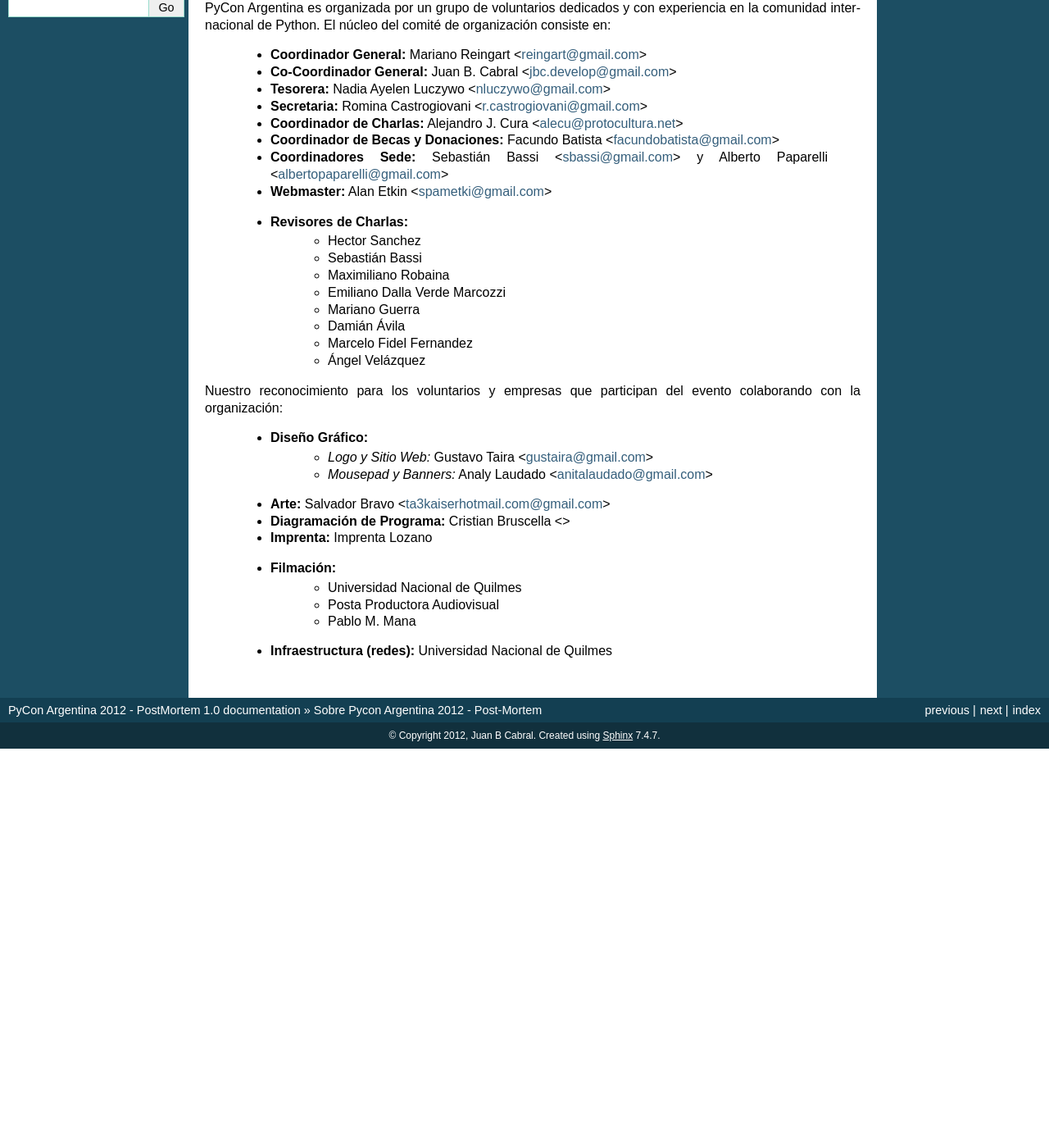
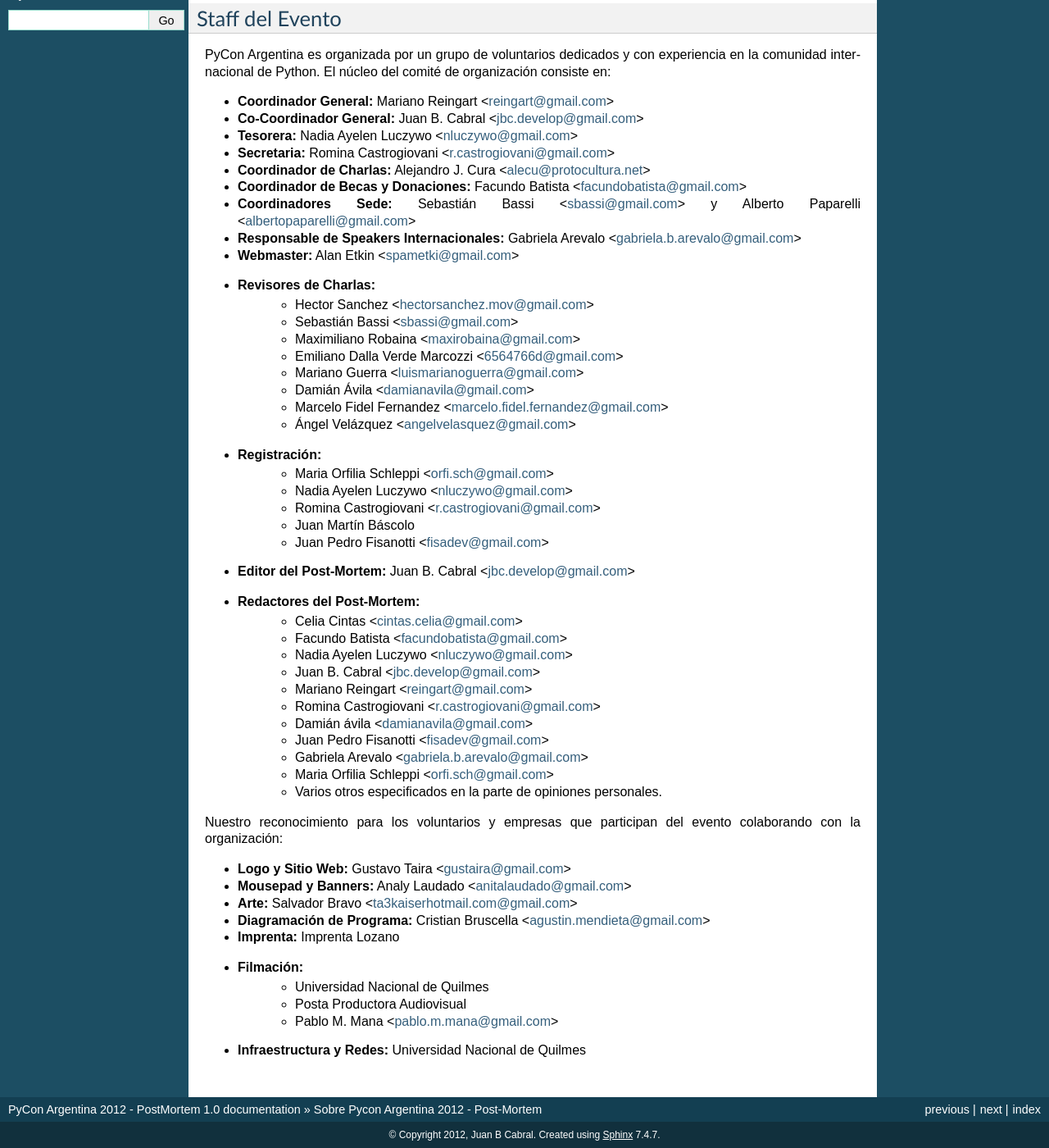
Before and after one commit to leliel12/pyconar20012_postmortem, a Sphinx documentation site: the page built from source/about.rst, in a window 1280 px wide and 1400 px high, scrolled down 352 px. Shown: the whole window at 82% size. Built offline with Sphinx 7.4.7, drawn with Linux system fonts in a browser that asks for light colours; before the commit the page ends 1265 px from its top, so only the background shows below that; some of the changed text lies outside the part shown.

Commit message:
agregados todos los responsables del evento

```diff
--- a/source/about.rst
+++ b/source/about.rst
@@ -12,44 +14,64 @@
 
 Pagina web del evento:
 
-Organizadores
--------------
+Staff del Evento
+----------------
 
 PyCon Argentina es organizada por un grupo de voluntarios dedicados y con
 experiencia en la comunidad internacional de Python. El núcleo del comité de
 organización consiste en:
 
-    - **Coordinador General:** Mariano Reingart <reingart@gmail.com>
-    - **Co-Coordinador General:** Juan B. Cabral <jbc.develop@gmail.com>
-    - **Tesorera:** Nadia Ayelen Luczywo <nluczywo@gmail.com>
-    - **Secretaria:** Romina Castrogiovani <r.castrogiovani@gmail.com>
-    - **Coordinador de Charlas:** Alejandro J. Cura <alecu@protocultura.net>
-    - **Coordinador de Becas y Donaciones:** Facundo Batista
-      <facundobatista@gmail.com>
-    - **Coordinadores Sede:** Sebastián Bassi <sbassi@gmail.com> y
-      Alberto Paparelli <albertopaparelli@gmail.com>
-    - **Webmaster:** Alan Etkin <spametki@gmail.com>
-    - **Revisores de Charlas:**
-        - Hector Sanchez
-        - Sebastián Bassi
-        - Maximiliano Robaina
-        - Emiliano Dalla Verde Marcozzi
-        - Mariano Guerra
-        - Damián Ávila
-        - Marcelo Fidel Fernandez
-        - Ángel Velázquez
+- **Coordinador General:** Mariano Reingart <reingart@gmail.com>
+- **Co-Coordinador General:** Juan B. Cabral <jbc.develop@gmail.com>
+- **Tesorera:** Nadia Ayelen Luczywo <nluczywo@gmail.com>
+- **Secretaria:** Romina Castrogiovani <r.castrogiovani@gmail.com>
+- **Coordinador de Charlas:** Alejandro J. Cura <alecu@protocultura.net>
+- **Coordinador de Becas y Donaciones:** Facundo Batista
+  <facundobatista@gmail.com>
+- **Coordinadores Sede:** Sebastián Bassi <sbassi@gmail.com> y
+  Alberto Paparelli <albertopaparelli@gmail.com>
+- **Responsable de Speakers Internacionales:** Gabriela Arevalo
+  <gabriela.b.arevalo@gmail.com>
+- **Webmaster:** Alan Etkin <spametki@gmail.com>
+- **Revisores de Charlas:**
+    - Hector Sanchez <hectorsanchez.mov@gmail.com>
+    - Sebastián Bassi <sbassi@gmail.com>
+    - Maximiliano Robaina <maxirobaina@gmail.com>
+    - Emiliano Dalla Verde Marcozzi <6564766d@gmail.com>
+    - Mariano Guerra <luismarianoguerra@gmail.com>
+    - Damián Ávila <damianavila@gmail.com>
+    - Marcelo Fidel Fernandez <marcelo.fidel.fernandez@gmail.com>
+    - Ángel Velázquez <angelvelasquez@gmail.com>
+- **Registración:**
+    - Maria Orfilia Schleppi <orfi.sch@gmail.com>
+    - Nadia Ayelen Luczywo <nluczywo@gmail.com>
+    - Romina Castrogiovani <r.castrogiovani@gmail.com>
+    - Juan Martín Báscolo
+    - Juan Pedro Fisanotti <fisadev@gmail.com>
+- **Editor del Post-Mortem:** Juan B. Cabral <jbc.develop@gmail.com>
+- **Redactores del Post-Mortem:**
+    - Celia Cintas <cintas.celia@gmail.com>
+    - Facundo Batista <facundobatista@gmail.com>
+    - Nadia Ayelen Luczywo <nluczywo@gmail.com>
+    - Juan B. Cabral <jbc.develop@gmail.com>
+    - Mariano Reingart <reingart@gmail.com>
+    - Romina Castrogiovani <r.castrogiovani@gmail.com>
+    - Damián ávila <damianavila@gmail.com>
+    - Juan Pedro Fisanotti <fisadev@gmail.com>
+    - Gabriela Arevalo <gabriela.b.arevalo@gmail.com>
+    - Maria Orfilia Schleppi <orfi.sch@gmail.com>
+    - Varios otros especificados en la parte de opiniones personales.
 
 Nuestro reconocimiento para los voluntarios y empresas que participan del
 evento colaborando con la organización:
 
-    - **Diseño Gráfico:**
-        - *Logo y Sitio Web:* Gustavo Taira <gustaira@gmail.com>
-        - *Mousepad y Banners:* Analy Laudado <anitalaudado@gmail.com>
-    - **Arte:** Salvador Bravo <ta3kaiserhotmail.com@gmail.com>
-    - **Diagramación de Programa:** Cristian Bruscella <>
-    - **Imprenta:** Imprenta Lozano
-    - **Filmación:**
-        - Universidad Nacional de Quilmes
-        - Posta Productora Audiovisual
-        - Pablo M. Mana
-    - **Infraestructura (redes):** Universidad Nacional de Quilmes
+- **Logo y Sitio Web:** Gustavo Taira <gustaira@gmail.com>
+- **Mousepad y Banners:** Analy Laudado <anitalaudado@gmail.com>
+- **Arte:** Salvador Bravo <ta3kaiserhotmail.com@gmail.com>
+- **Diagramación de Programa:** Cristian Bruscella <agustin.mendieta@gmail.com>
+- **Imprenta:** Imprenta Lozano
+- **Filmación:**
+    - Universidad Nacional de Quilmes
+    - Posta Productora Audiovisual
+    - Pablo M. Mana <pablo.m.mana@gmail.com>
+- **Infraestructura y Redes:** Universidad Nacional de Quilmes
--- a/source/seleccion_charlas.rst
+++ b/source/seleccion_charlas.rst
@@ -2,7 +2,7 @@
 Selección de charlas y tutoriales
 =================================
 
-:Autor: Damián Avila.
+:Autor: Damián Ávila.
 :Email: damianavila@gmail.com
 
 Introducción
```
Also changed, not shown: other parts of source/about.rst (+2 -0 lines).
